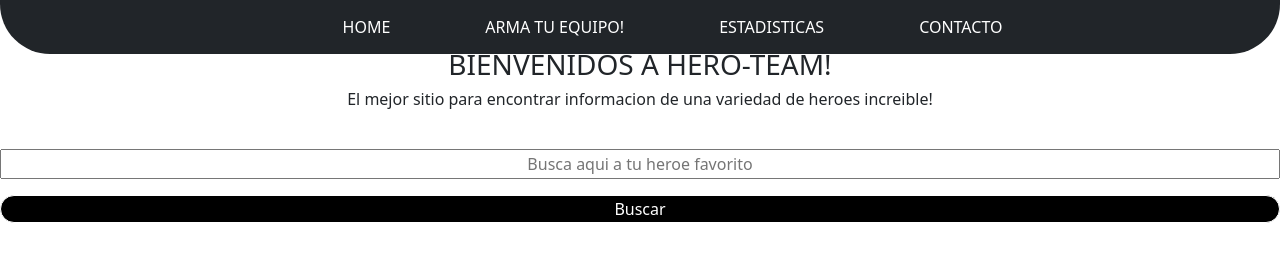
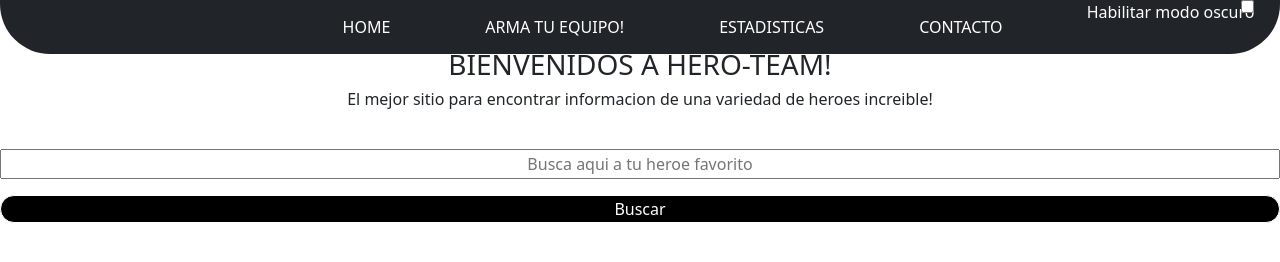
Before and after one commit to ElGuerreroDragon/Hero-team-Lucas-Monzon, a plain HTML site: page index.html in a window 1280 px wide. Drawn offline with nearby package versions, Linux system fonts and the light colour scheme; no server answers.

Commit message:
darkmode
darkmode

```diff
--- a/index.html
+++ b/index.html
@@ -24,6 +24,7 @@
     <li class="nav-item">
       <a class="nav" href="contact.html">CONTACTO</a>
     </li>
+    <li><label class="darkmode" for="">Habilitar modo oscuro</label><input type="checkbox" name="" class="chequin"></li>
   </ul>
   <div class="container-fluid">
     <div class="row">
--- a/style.css
+++ b/style.css
@@ -3,8 +3,18 @@
   padding: 0;
 }
 
+.darkmode{
+  position: fixed;
+  right:2%;
+}
+.chequin{
+  position: fixed;
+  right:2%;
+}
+
 img.img-thumbnail:hover{
   box-shadow: 0 0 25px;
+  color: rgb(156, 0, 143);
 }
 
 img.img-thumbnail {
```
